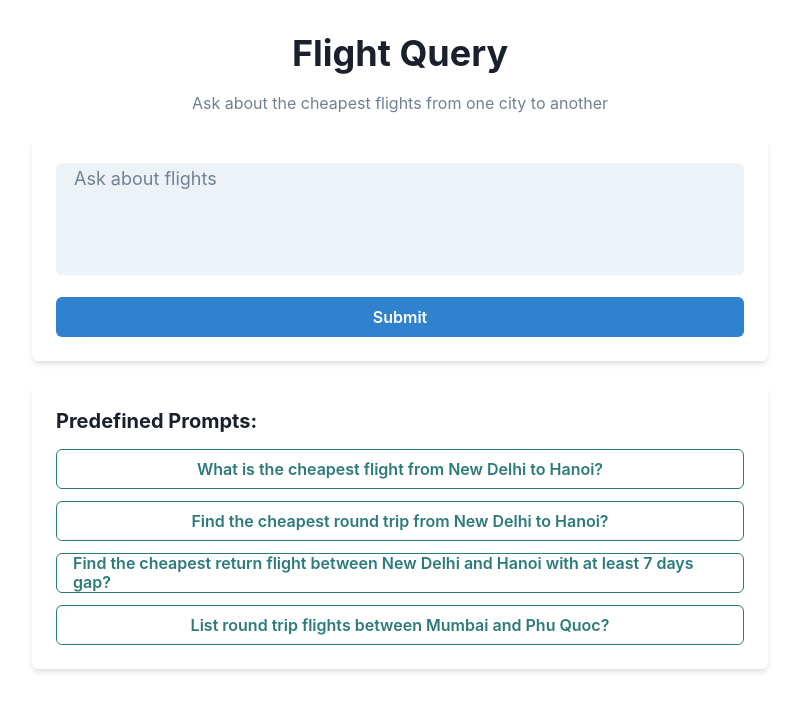
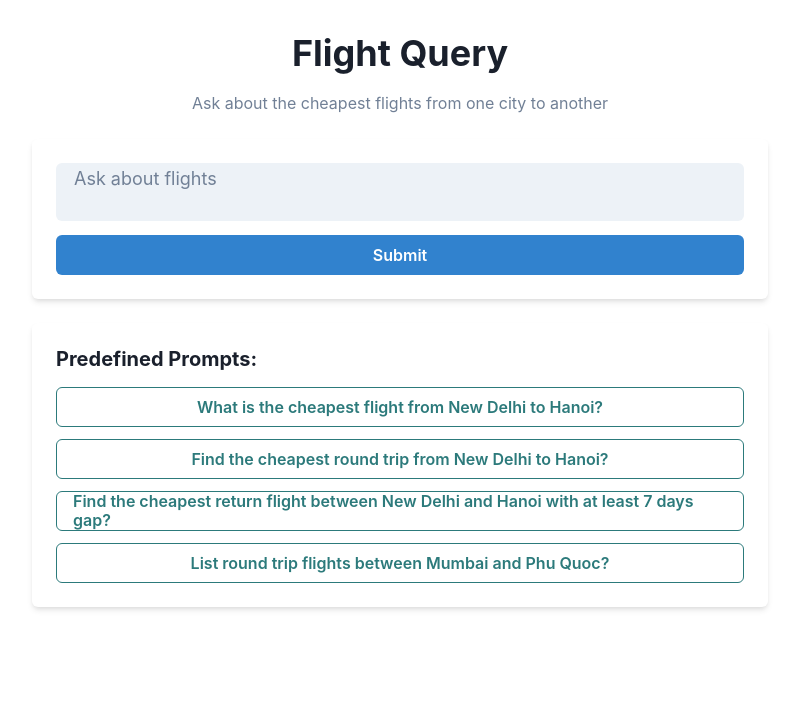
Before and after one commit to harsh-vardhhan/ai-agent-flight-scanner-frontend, a React (Create React App) app: page / in a window 1280 px wide. Shown: the top 710 px of the page, without its empty margins (240-1039 px from the left). Built offline with nearby package versions, Linux system fonts and the light colour scheme.

Commit message:
Update App.js

```diff
--- a/src/App.js
+++ b/src/App.js
@@ -93,10 +93,10 @@ const App = () => {
             onChange={(e) => setQuestion(e.target.value)}
             placeholder="Ask about flights"
             size="lg"
-            mb={4}
+            mb={2}
             variant="filled"
             resize="none"
-            rows={4}
+            rows={2}
             overflow="hidden"
             whiteSpace="pre-wrap"
             style={{ height: "auto" }}
@@ -114,7 +114,7 @@ const App = () => {
 
         {/* Answer Section */}
         {answer && (
-          <Box w="full" p={6} bg="white" boxShadow="md" borderRadius="md">
+          <Box w="100vw" p={6} bg="white" boxShadow="md" borderRadius="md">
             <Heading as="h3" size="md" mb={4}>
               Answer:
             </Heading>
@@ -126,7 +126,7 @@ const App = () => {
 
         {/* SQL Query Section */}
         {sqlQuery && (
-          <Box w="full" p={6} bg="white" boxShadow="md" borderRadius="md">
+          <Box w="100vw" p={6} bg="white" boxShadow="md" borderRadius="md">
             <Heading as="h3" size="md" mb={4}>
               SQL Query:
             </Heading>
```
